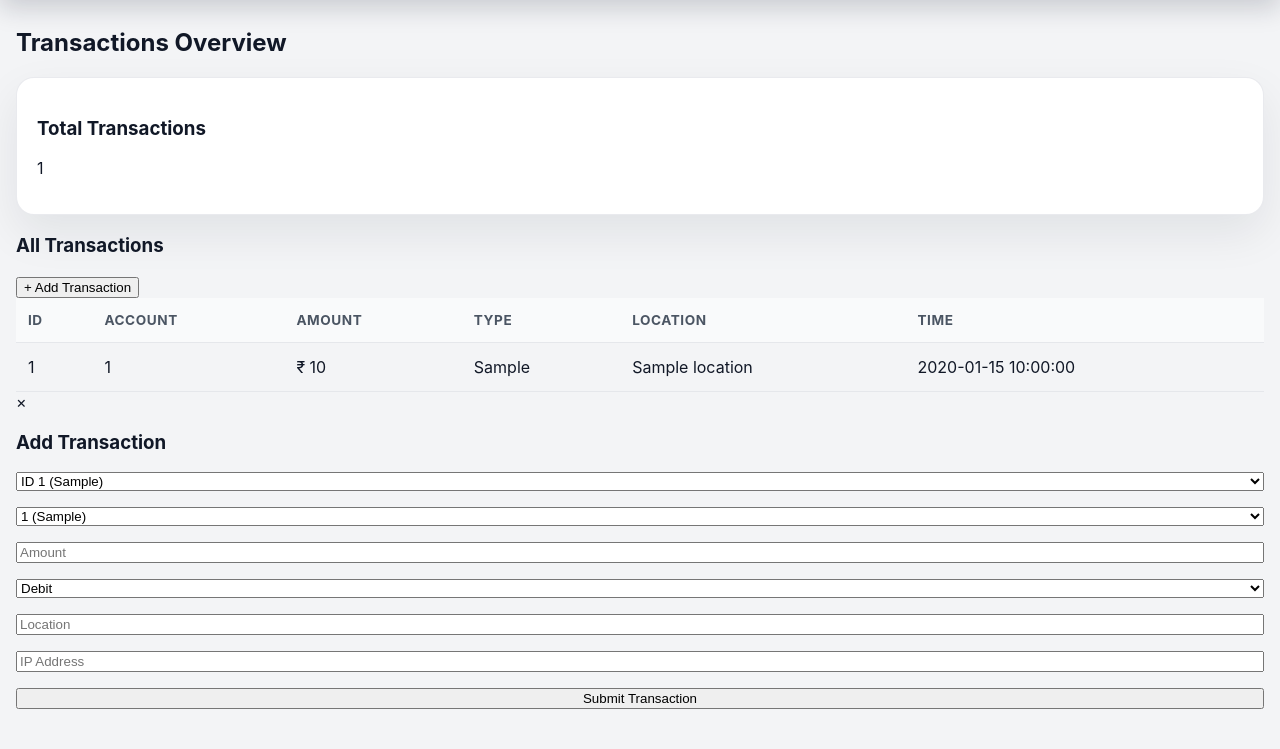
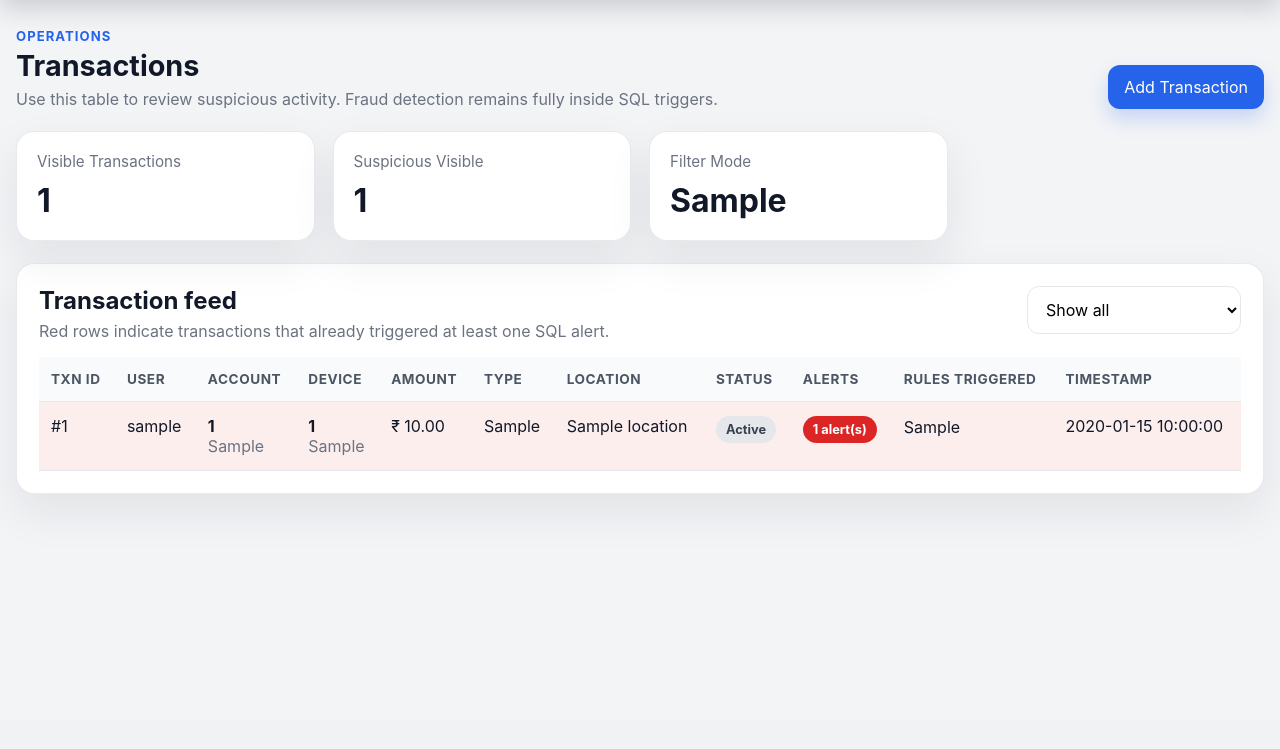
Before and after one commit to darshsaraf06/Fraud_engine, a Flask app: template scripts/templates/transactions.html in a window 1280 px wide. Shown: the part 80-829 px from the top of the page. After the commit the page ends 577 px from the top, so only its background shows below. Run offline with Flask 3, Linux system fonts and the light colour scheme; the template is opened without the code that fills it: most values are stand-ins (such as "Sample title", 1, 10 or a date in 2020).

Commit message:
Update transactions.html

```diff
--- a/scripts/templates/transactions.html
+++ b/scripts/templates/transactions.html
@@ -1,94 +1,193 @@
 {% extends "layout.html" %}
+
 {% block content %}
+<section class="page-header">
+    <div>
+        <p class="eyebrow">Operations</p>
+        <h1>Transactions</h1>
+        <p class="muted">Use this table to review suspicious activity. Fraud detection remains fully inside SQL triggers.</p>
+    </div>
+    <button type="button" class="btn" onclick="openModal()">Add Transaction</button>
+</section>
 
-<h2 class="page-title">Transactions Overview</h2>
+<section class="stats-grid">
+    <article class="stat-card">
+        <span class="stat-label">Visible Transactions</span>
+        <strong>{{ transactions|length }}</strong>
+    </article>
+    <article class="stat-card">
+        <span class="stat-label">Suspicious Visible</span>
+        <strong>{{ suspicious_count }}</strong>
+    </article>
+    <article class="stat-card">
+        <span class="stat-label">Filter Mode</span>
+        <strong>{{ view_mode|title }}</strong>
+    </article>
+</section>
 
-<div class="stats-container">
-    <div class="stat-card">
-        <h3>Total Transactions</h3>
-        <p>{{ transactions|length }}</p>
+<section class="card">
+    <div class="card-header">
+        <div>
+            <h2>Transaction feed</h2>
+            <p class="muted">Red rows indicate transactions that already triggered at least one SQL alert.</p>
         </div>
+        <form class="filter-bar" method="get" action="{{ url_for('transactions') }}">
+            <select name="view" onchange="this.form.submit()">
+                <option value="all" {% if view_mode == 'all' %}selected{% endif %}>Show all</option>
+                <option value="suspicious" {% if view_mode == 'suspicious' %}selected{% endif %}>Show suspicious only</option>
+            </select>
+        </form>
     </div>
 
-<div class="table-card">
-    <div class="table-header">
-        <h3>All Transactions</h3>
-        <button onclick="toggleForm()" class="primary-btn">+ Add Transaction</button>
-    </div>
-
+    <div class="table-wrap">
         <table class="styled-table">
             <thead>
                 <tr>
-                <th>ID</th>
+                    <th>Txn ID</th>
+                    <th>User</th>
                     <th>Account</th>
+                    <th>Device</th>
                     <th>Amount</th>
                     <th>Type</th>
                     <th>Location</th>
-                <th>Time</th>
+                    <th>Status</th>
+                    <th>Alerts</th>
+                    <th>Rules Triggered</th>
+                    <th>Timestamp</th>
                 </tr>
             </thead>
             <tbody>
                 {% for txn in transactions %}
+                <tr class="{% if txn.alert_count > 0 %}row-suspicious{% endif %}">
+                    <td>#{{ txn.txn_id }}</td>
+                    <td>{{ txn.user_name }}</td>
+                    <td>
+                        <strong>{{ txn.account_id }}</strong><br>
+                        <span class="muted">{{ txn.account_type }}</span>
+                    </td>
+                    <td>
+                        <strong>{{ txn.device_id }}</strong><br>
+                        <span class="muted">{{ txn.device_type }}</span>
+                    </td>
+                    <td>₹ {{ "%.2f"|format(txn.amount) }}</td>
+                    <td>{{ txn.transaction_type|title }}</td>
+                    <td>{{ txn.location }}</td>
+                    <td><span class="badge badge-neutral">{{ txn.status|title }}</span></td>
+                    <td>
+                        {% if txn.alert_count %}
+                            <span class="badge severity-high">{{ txn.alert_count }} alert(s)</span>
+                        {% else %}
+                            <span class="badge badge-neutral">Clean</span>
+                        {% endif %}
+                    </td>
+                    <td class="explain-cell">{{ txn.rules_triggered or 'None' }}</td>
+                    <td>{{ txn.transaction_timestamp }}</td>
+                </tr>
+                {% else %}
                 <tr>
-                <td>{{ txn.txn_id }}</td>
-                <td>{{ txn.account_id }}</td>
-                <td>₹ {{ txn.amount }}</td>
-                <td>{{ txn.transaction_type }}</td>
-                <td>{{ txn.location }}</td>
-                <td>{{ txn.timestamp }}</td>
+                    <td colspan="11" class="empty-state">No transactions found yet.</td>
                 </tr>
                 {% endfor %}
             </tbody>
         </table>
     </div>
+</section>
 
-<!-- Modal Form -->
-<div id="transactionModal" class="modal">
-    <div class="modal-content">
-        <span class="close-btn" onclick="toggleForm()">&times;</span>
-        <h3>Add Transaction</h3>
+<div class="modal-backdrop" id="transaction-modal" aria-hidden="true">
+    <div class="modal-panel" role="dialog" aria-modal="true" aria-labelledby="transaction-modal-title">
+        <div class="modal-header">
+            <div>
+                <p class="eyebrow">New record</p>
+                <h2 id="transaction-modal-title">Add transaction</h2>
+            </div>
+            <button type="button" class="icon-button" aria-label="Close modal" onclick="closeModal()">×</button>
+        </div>
 
-        <form method="POST" action="/add_transaction" class="form-grid">
-
+        <form class="form-grid" method="POST" action="{{ url_for('add_transaction') }}">
+            <label class="form-field">
+                <span>Account</span>
                 <select name="account_id" required>
-                {% for acc in accounts %}
-                <option value="{{ acc.account_id }}">
-                    ID {{ acc.account_id }} ({{ acc.account_type }})
+                    <option value="" disabled selected>Select account</option>
+                    {% for account in accounts %}
+                    <option value="{{ account.account_id }}">
+                        #{{ account.account_id }} - {{ account.user_name }} ({{ account.account_type }})
                     </option>
                     {% endfor %}
                 </select>
+            </label>
 
+            <label class="form-field">
+                <span>Device</span>
                 <select name="device_id" required>
-                {% for dev in devices %}
-                <option value="{{ dev.device_id }}">
-                    {{ dev.device_id }} ({{ dev.device_type }})
+                    <option value="" disabled selected>Select device</option>
+                    {% for device in devices %}
+                    <option value="{{ device.device_id }}">
+                        {{ device.device_id }} ({{ device.device_type }})
                     </option>
                     {% endfor %}
                 </select>
+            </label>
 
-            <input type="number" step="0.01" name="amount" placeholder="Amount" required>
-
+            <div class="form-row">
+                <label class="form-field">
+                    <span>Amount</span>
+                    <input type="number" name="amount" step="0.01" min="0.01" placeholder="1000.00" required>
+                </label>
+                <label class="form-field">
+                    <span>Type</span>
                     <select name="transaction_type" required>
                         <option value="debit">Debit</option>
                         <option value="credit">Credit</option>
                     </select>
+                </label>
+            </div>
 
-            <input type="text" name="location" placeholder="Location" required>
-            <input type="text" name="ip_address" placeholder="IP Address" required>
+            <div class="form-row">
+                <label class="form-field">
+                    <span>Location</span>
+                    <input type="text" name="location" placeholder="Delhi" required>
+                </label>
+                <label class="form-field">
+                    <span>IP Address</span>
+                    <input type="text" name="ip_address" placeholder="192.168.1.10" required>
+                </label>
+            </div>
 
-            <button type="submit" class="primary-btn full-width">
-                Submit Transaction
-            </button>
+            <p class="muted helper-text">The database inserts the alert records automatically through SQL triggers.</p>
 
+            <div class="modal-actions">
+                <button type="button" class="btn btn-secondary" onclick="closeModal()">Cancel</button>
+                <button type="submit" class="btn">Save transaction</button>
+            </div>
         </form>
     </div>
 </div>
+{% endblock %}
 
+{% block extra_scripts %}
 <script>
-function toggleForm() {
-    const modal = document.getElementById("transactionModal");
-    modal.style.display = modal.style.display === "flex" ? "none" : "flex";
+const modal = document.getElementById("transaction-modal");
+
+function openModal() {
+    modal.classList.add("open");
+    modal.setAttribute("aria-hidden", "false");
 }
+
+function closeModal() {
+    modal.classList.remove("open");
+    modal.setAttribute("aria-hidden", "true");
+}
+
+modal.addEventListener("click", (event) => {
+    if (event.target === modal) {
+        closeModal();
+    }
+});
+
+document.addEventListener("keydown", (event) => {
+    if (event.key === "Escape") {
+        closeModal();
+    }
+});
 </script>
-
 {% endblock %}
```
Lines whose indentation alone changed are shown as unchanged.
